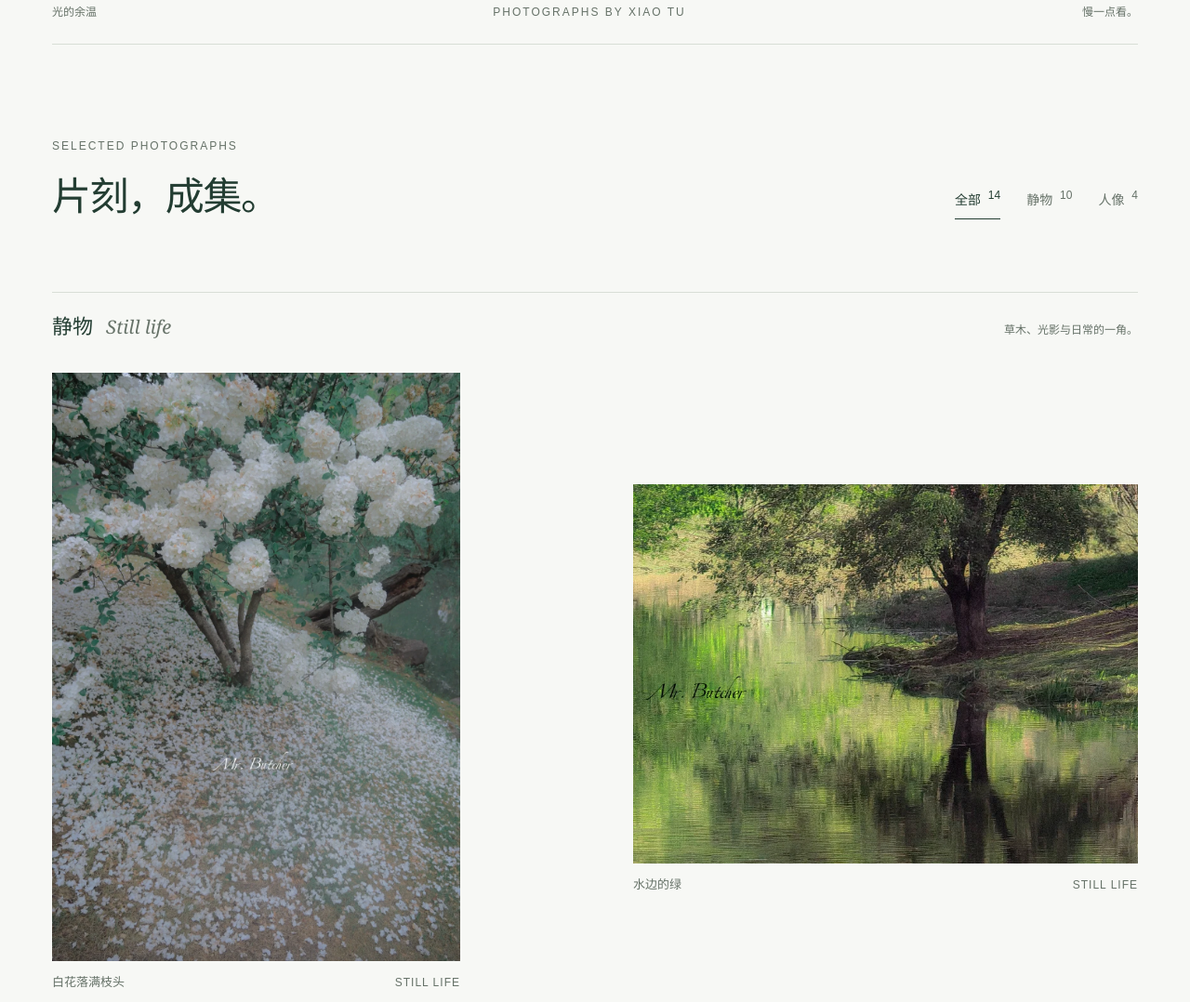
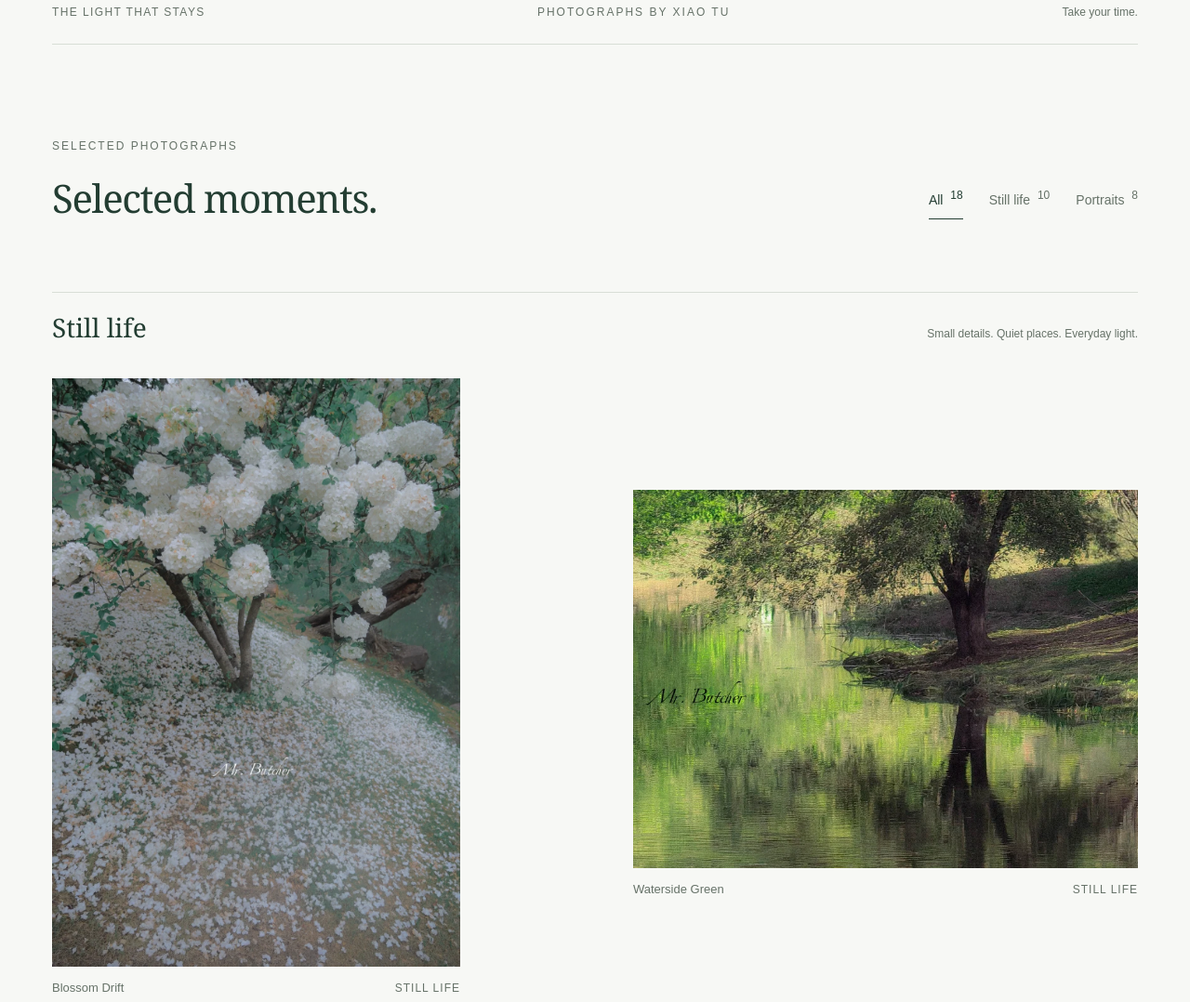
Before and after one commit to jujuruo/photography, a plain HTML site: page index.html in a window 1280 px wide. Shown: the part 730-1808 px from the top of the page at 93% size. Drawn offline with Linux system fonts and the light colour scheme.

Commit message:
Use English throughout portfolio and add four portraits

```diff
--- a/app.js
+++ b/app.js
@@ -11,9 +11,13 @@
   let currentId = '';
   let lastTrigger = null;
   const categories = [
-    {name:'静物', english:'Still life', description:'草木、光影与日常的一角。', css:'still'},
-    {name:'人像', english:'Portraits', description:'相遇的人，停留的瞬间。', css:'portrait'}
+    {name:'still-life', label:'Still life', description:'Small details. Quiet places. Everyday light.', css:'still'},
+    {name:'portraits', label:'Portraits', description:'People met. Moments kept.', css:'portrait'}
   ];
+  const categoryLabels = Object.fromEntries(categories.map(cat => [cat.name, cat.label]));
+  filters.forEach(button => {
+    button.querySelector('span').textContent = photos.filter(photo => button.dataset.filter === 'all' || photo.category === button.dataset.filter).length;
+  });
 
   function figure(photo) {
     const el = document.createElement('figure');
@@ -21,7 +25,7 @@
     const link = document.createElement('a');
     link.href = photo.large.src;
     link.dataset.photo = photo.id;
-    link.setAttribute('aria-label', `放大查看：${photo.title}`);
+    link.setAttribute('aria-label', `View photograph: ${photo.title}`);
     const img = document.createElement('img');
     img.src = photo.display.src;
     img.srcset = `${photo.small.src} ${photo.small.width}w, ${photo.display.src} ${photo.display.width}w`;
@@ -35,7 +39,7 @@
     const title = document.createElement('span');
     title.textContent = photo.title;
     const cat = document.createElement('span');
-    cat.textContent = photo.category === '人像' ? 'PORTRAITS' : 'STILL LIFE';
+    cat.textContent = categoryLabels[photo.category].toUpperCase();
     caption.append(title, cat);
     link.append(img);
     el.append(link, caption);
@@ -51,10 +55,7 @@
     heading.className = 'collection-heading';
     const title = document.createElement('h3');
     title.id = `${cat.css}-title`;
-    title.textContent = cat.name;
-    const english = document.createElement('span');
-    english.textContent = cat.english;
-    title.append(english);
+    title.textContent = cat.label;
     const description = document.createElement('p');
     description.textContent = cat.description;
     heading.append(title, description);
@@ -70,24 +71,24 @@
   }
 
   function setFilter(value, updateUrl = true) {
-    active = ['静物','人像'].includes(value) ? value : 'all';
+    active = categories.some(cat => cat.name === value) ? value : 'all';
     work.dataset.active = active;
     filters.forEach(button => button.setAttribute('aria-pressed', String(button.dataset.filter === active)));
     document.querySelectorAll('.collection').forEach(section => {
       section.hidden = active !== 'all' && section.dataset.category !== active;
     });
     const count = visiblePhotos().length;
-    status.textContent = `展示${active === 'all' ? '全部' : active} ${count} 张作品。`;
+    status.textContent = `Showing ${active === 'all' ? 'all' : categoryLabels[active].toLowerCase()}: ${count} photographs.`;
     if (updateUrl) {
       const url = new URL(window.location.href);
       if (active === 'all') url.searchParams.delete('collection');
-      else url.searchParams.set('collection', active === '人像' ? 'portraits' : 'still-life');
+      else url.searchParams.set('collection', active);
       history.replaceState(null, '', url);
     }
   }
   filters.forEach(button => button.addEventListener('click', () => setFilter(button.dataset.filter)));
   const initial = new URLSearchParams(location.search).get('collection');
-  setFilter(initial === 'portraits' ? '人像' : initial === 'still-life' ? '静物' : 'all', false);
+  setFilter(initial, false);
 
   function currentSequence() {
     const list = visiblePhotos();
@@ -100,7 +101,7 @@
     largeImage.src = photo.large.src;
     largeImage.alt = photo.alt;
     document.querySelector('#lightbox-title').textContent = photo.title;
-    document.querySelector('#lightbox-category').textContent = `${photo.category} · Xiao Tu`;
+    document.querySelector('#lightbox-category').textContent = `${categoryLabels[photo.category]} · Xiao Tu`;
     const list = currentSequence();
     document.querySelector('#lightbox-counter').textContent = `${String(list.findIndex(item => item.id === id) + 1).padStart(2,'0')} / ${String(list.length).padStart(2,'0')}`;
     if (!dialog.open) dialog.showModal();
--- a/index.html
+++ b/index.html
@@ -1,24 +1,24 @@
 <!doctype html>
-<html lang="zh-CN">
+<html lang="en">
 <head>
   <meta charset="utf-8">
   <meta name="viewport" content="width=device-width, initial-scale=1">
-  <meta name="description" content="Xiao Tu 的摄影选集。人像、草木与日常光影。">
+  <meta name="description" content="Selected photographs by Xiao Tu. Portraits, still life, and the light in between.">
   <meta name="theme-color" content="#f7f8f5">
-  <title>光的余温 · Xiao Tu Photography</title>
+  <title>The Light That Stays · Xiao Tu Photography</title>
   <link rel="icon" href="favicon.svg" type="image/svg+xml">
-  <link rel="stylesheet" href="styles.css">
-  <script src="photos.js" defer></script>
-  <script src="app.js" defer></script>
+  <link rel="stylesheet" href="styles.css?v=2">
+  <script src="photos.js?v=2" defer></script>
+  <script src="app.js?v=2" defer></script>
 </head>
 <body>
-  <a class="skip-link" href="#work">跳到摄影作品</a>
+  <a class="skip-link" href="#work">Skip to photographs</a>
   <header class="header page-width">
-    <a href="#top" class="wordmark" aria-label="Xiao Tu 摄影集首页">Xiao Tu<span>PHOTOGRAPHY</span></a>
-    <nav aria-label="主导航">
-      <a href="#work">作品</a>
-      <a href="#about">关于</a>
-      <a class="academic" href="https://jujuruo.github.io/" target="_blank" rel="noopener noreferrer">学术主页<span class="external-note">新窗口</span></a>
+    <a href="#top" class="wordmark" aria-label="Xiao Tu photography home">Xiao Tu<span>PHOTOGRAPHY</span></a>
+    <nav aria-label="Main navigation">
+      <a href="#work">Work</a>
+      <a href="#about">About</a>
+      <a class="academic" href="https://jujuruo.github.io/" target="_blank" rel="noopener noreferrer">Research<span class="external-note"> (opens in a new tab)</span></a>
     </nav>
   </header>
 
@@ -26,49 +26,48 @@
     <section class="hero page-width" aria-labelledby="hero-title">
       <div class="hero-copy">
         <p class="eyebrow"><span class="small-line"></span> A PERSONAL PHOTO JOURNAL</p>
-        <h1 id="hero-title">一些日常，<br>一些<span class="soft-ink">余光。</span></h1>
-        <p class="hero-english">The light<br><em>that stays.</em></p>
+        <h1 id="hero-title">The light<br><em class="soft-ink">that stays.</em></h1>
         <div class="hero-bottom">
-          <p>人像、草木与日常光影。<br>把片刻，慢慢留下来。</p>
-          <a class="text-link" href="#work">翻开摄影集</a>
+          <p>Portraits, still life,<br>and the light in between.</p>
+          <a class="text-link" href="#work">View the collection</a>
         </div>
       </div>
       <figure class="hero-photo">
-        <a href="assets/waterside-large.webp" data-photo="waterside" aria-label="放大查看：水边的绿">
-          <img src="assets/waterside-display.webp" srcset="assets/waterside-small.webp 800w, assets/waterside-display.webp 1600w" sizes="(max-width: 760px) 90vw, 56vw" alt="岸边树木与春绿色光影倒映在水面" width="2260" height="1694" fetchpriority="high">
+        <a href="assets/waterside-large.webp" data-photo="waterside" aria-label="View photograph: Waterside Green">
+          <img src="assets/waterside-display.webp" srcset="assets/waterside-small.webp 800w, assets/waterside-display.webp 1600w" sizes="(max-width: 760px) 90vw, 56vw" alt="A tree and green light reflected in the water beside a quiet bank" width="2260" height="1694" fetchpriority="high">
         </a>
-        <figcaption><span>水边的绿</span><span>STILL LIFE / 静物</span></figcaption>
+        <figcaption><span>Waterside Green</span><span>STILL LIFE</span></figcaption>
       </figure>
-      <div class="hero-footnote"><span>光的余温</span><span>PHOTOGRAPHS BY XIAO TU</span><span>慢一点看。</span></div>
+      <div class="hero-footnote"><span>THE LIGHT THAT STAYS</span><span>PHOTOGRAPHS BY XIAO TU</span><span>Take your time.</span></div>
     </section>
 
     <section id="work" class="works page-width" aria-labelledby="work-title">
       <div class="work-heading">
-        <div><p class="eyebrow">SELECTED PHOTOGRAPHS</p><h2 id="work-title">片刻，成集。</h2></div>
-        <div class="filter-group" role="group" aria-label="筛选作品类别">
-          <button type="button" data-filter="all" aria-pressed="true">全部 <span>14</span></button>
-          <button type="button" data-filter="静物" aria-pressed="false">静物 <span>10</span></button>
-          <button type="button" data-filter="人像" aria-pressed="false">人像 <span>4</span></button>
+        <div><p class="eyebrow">SELECTED PHOTOGRAPHS</p><h2 id="work-title">Selected moments.</h2></div>
+        <div class="filter-group" role="group" aria-label="Filter photographs by category">
+          <button type="button" data-filter="all" aria-pressed="true">All <span>18</span></button>
+          <button type="button" data-filter="still-life" aria-pressed="false">Still life <span>10</span></button>
+          <button type="button" data-filter="portraits" aria-pressed="false">Portraits <span>8</span></button>
         </div>
       </div>
-      <p id="filter-status" class="sr-only" role="status" aria-live="polite">展示全部 14 张作品。</p>
+      <p id="filter-status" class="sr-only" role="status" aria-live="polite">Showing all 18 photographs.</p>
       <div id="galleries"></div>
-      <noscript><p>开启 JavaScript 可浏览完整摄影集与分类。你也可以先<a href="assets/waterside-large.webp">查看封面照片</a>。</p></noscript>
+      <noscript><p>Enable JavaScript to browse the complete collection and categories, or <a href="assets/waterside-large.webp">view the cover photograph</a>.</p></noscript>
     </section>
 
     <section class="about-section page-width" id="about" aria-labelledby="about-title">
-      <div class="about-label"><p class="eyebrow">BEHIND THE CAMERA</p><h2 id="about-title">镜头之外</h2></div>
-      <div class="about-copy"><p class="about-name">Xiao Tu</p><p>关于人，也关于身边安静的事物。<br>这里收集镜头里的一些日常。</p><a class="text-link" href="https://jujuruo.github.io/" target="_blank" rel="noopener noreferrer">访问学术主页</a></div>
+      <div class="about-label"><p class="eyebrow">BEHIND THE CAMERA</p><h2 id="about-title">A quieter kind of looking.</h2></div>
+      <div class="about-copy"><p class="about-name">Xiao Tu</p><p>People, quiet places, and everyday light.<br>A collection of moments along the way.</p><a class="text-link" href="https://jujuruo.github.io/" target="_blank" rel="noopener noreferrer">Visit my research homepage</a></div>
     </section>
   </main>
 
-  <footer class="footer page-width"><span>© <span id="year">2026</span> Xiao Tu</span><span>光的余温 · PHOTOGRAPHY</span><a href="#top">回到开头</a></footer>
+  <footer class="footer page-width"><span>© <span id="year">2026</span> Xiao Tu</span><span>THE LIGHT THAT STAYS · PHOTOGRAPHY</span><a href="#top">Back to top</a></footer>
 
   <dialog class="lightbox" id="lightbox" aria-labelledby="lightbox-title">
-    <div class="lightbox-bar"><span id="lightbox-counter"></span><button class="close-lightbox" type="button" autofocus>关闭 <span aria-hidden="true">×</span></button></div>
-    <div class="lightbox-stage"><button class="prev" type="button" aria-label="上一张">上一张</button><img id="lightbox-image" alt=""><button class="next" type="button" aria-label="下一张">下一张</button></div>
+    <div class="lightbox-bar"><span id="lightbox-counter"></span><button class="close-lightbox" type="button" autofocus>Close <span aria-hidden="true">×</span></button></div>
+    <div class="lightbox-stage"><button class="prev" type="button" aria-label="Previous photograph">Previous</button><img id="lightbox-image" alt=""><button class="next" type="button" aria-label="Next photograph">Next</button></div>
     <div class="lightbox-caption"><h2 id="lightbox-title"></h2><p id="lightbox-category"></p></div>
-    <p class="lightbox-help">左右键切换 · Esc 关闭</p>
+    <p class="lightbox-help">Left / right keys to browse · Esc to close</p>
   </dialog>
 </body>
 </html>
--- a/photos.js
+++ b/photos.js
@@ -1,9 +1,9 @@
 window.PHOTOGRAPHS = [
   {
     "id": "flowers",
-    "category": "静物",
-    "title": "白花落满枝头",
-    "alt": "白色花簇、绿色枝叶与落满花瓣的地面",
+    "category": "still-life",
+    "title": "Blossom Drift",
+    "alt": "White flower clusters, green branches, and a carpet of fallen petals",
     "width": 3640,
     "height": 5245,
     "small": {
@@ -24,9 +24,9 @@ window.PHOTOGRAPHS = [
   },
   {
     "id": "waterside",
-    "category": "静物",
-    "title": "水边的绿",
-    "alt": "岸边树木与春绿色光影倒映在水面",
+    "category": "still-life",
+    "title": "Waterside Green",
+    "alt": "A tree and green light reflected in the water beside a quiet bank",
     "width": 2260,
     "height": 1694,
     "small": {
@@ -47,9 +47,9 @@ window.PHOTOGRAPHS = [
   },
   {
     "id": "night-bloom",
-    "category": "静物",
-    "title": "夜里开花",
-    "alt": "暗红色夜空下被闪光灯照亮的白色花枝",
+    "category": "still-life",
+    "title": "Night Bloom",
+    "alt": "White flowering branches lit by flash against a dark red night sky",
     "width": 2048,
     "height": 1536,
     "small": {
@@ -70,9 +70,9 @@ window.PHOTOGRAPHS = [
   },
   {
     "id": "ginkgo",
-    "category": "静物",
-    "title": "叶间有光",
-    "alt": "阳光透过层叠的金黄色银杏叶",
+    "category": "still-life",
+    "title": "Light Through Leaves",
+    "alt": "Sunlight shining through layers of golden ginkgo leaves",
     "width": 1887,
     "height": 1415,
     "small": {
@@ -93,9 +93,9 @@ window.PHOTOGRAPHS = [
   },
   {
     "id": "blue-spring",
-    "category": "静物",
-    "title": "蓝色的春天",
-    "alt": "蓝天下交错生长的白色花枝",
+    "category": "still-life",
+    "title": "Blue Spring",
+    "alt": "Interlaced white flowering branches against a blue sky",
     "width": 5568,
     "height": 3712,
     "small": {
@@ -116,9 +116,9 @@ window.PHOTOGRAPHS = [
   },
   {
     "id": "window",
-    "category": "静物",
-    "title": "窗里的黄昏",
-    "alt": "玻璃窗上的树影和一盏暖黄色灯泡",
+    "category": "still-life",
+    "title": "Window Light",
+    "alt": "Reflected trees in a window and a glowing amber light bulb",
     "width": 3712,
     "height": 5568,
     "small": {
@@ -139,9 +139,9 @@ window.PHOTOGRAPHS = [
   },
   {
     "id": "cat",
-    "category": "静物",
-    "title": "午后的旁观者",
-    "alt": "黑白猫卧在窗边，身后是雕像与手写的墙面",
+    "category": "still-life",
+    "title": "An Afternoon Observer",
+    "alt": "A black-and-white cat resting by a window in front of a sculpture and a handwritten wall",
     "width": 2397,
     "height": 3196,
     "small": {
@@ -162,9 +162,9 @@ window.PHOTOGRAPHS = [
   },
   {
     "id": "lotus",
-    "category": "静物",
-    "title": "夏日一角",
-    "alt": "粉色荷花、绿色荷叶与浅色裙摆上的日光",
+    "category": "still-life",
+    "title": "A Corner of Summer",
+    "alt": "Pink lotus flowers, green leaves, and sunlight on a pale skirt",
     "width": 2736,
     "height": 3648,
     "small": {
@@ -185,9 +185,9 @@ window.PHOTOGRAPHS = [
   },
   {
     "id": "room",
-    "category": "静物",
-    "title": "安静的房间",
-    "alt": "陶罐里的细枝绿叶与室内的木椅和灯光",
+    "category": "still-life",
+    "title": "A Quiet Room",
+    "alt": "Fine green branches in a ceramic vessel beside wooden chairs and soft indoor light",
     "width": 2807,
     "height": 3878,
     "small": {
@@ -208,9 +208,9 @@ window.PHOTOGRAPHS = [
   },
   {
     "id": "mountains",
-    "category": "静物",
-    "title": "山在途中",
-    "alt": "三幅山景拼接，包含晴空、车窗外的山和黄昏",
+    "category": "still-life",
+    "title": "Mountains in Passing",
+    "alt": "A three-panel mountain collage with a blue sky, a view from a moving vehicle, and dusk",
     "width": 1080,
     "height": 1440,
     "small": {
@@ -231,9 +231,9 @@ window.PHOTOGRAPHS = [
   },
   {
     "id": "afternoon",
-    "category": "人像",
-    "title": "坐在光里",
-    "alt": "窗边绿植围绕的人像与下方猫咪照片组成的双联画",
+    "category": "portraits",
+    "title": "In the Afternoon Light",
+    "alt": "A diptych of a person seated among window-side plants and a cat below",
     "width": 4936,
     "height": 6581,
     "small": {
@@ -254,9 +254,9 @@ window.PHOTOGRAPHS = [
   },
   {
     "id": "warm-night",
-    "category": "人像",
-    "title": "暖色的夜",
-    "alt": "室内暖色灯光下侧身望向一旁的人像",
+    "category": "portraits",
+    "title": "A Warm Night",
+    "alt": "A side-facing portrait under warm indoor lighting",
     "width": 3000,
     "height": 4000,
     "small": {
@@ -277,9 +277,9 @@ window.PHOTOGRAPHS = [
   },
   {
     "id": "by-the-lotus",
-    "category": "人像",
-    "title": "荷塘边",
-    "alt": "夜色中面向荷塘的人像背影",
+    "category": "portraits",
+    "title": "By the Lotus Pond",
+    "alt": "A portrait from behind, facing a lotus pond at night",
     "width": 1440,
     "height": 1080,
     "small": {
@@ -300,9 +300,9 @@ window.PHOTOGRAPHS = [
   },
   {
     "id": "white-dress",
-    "category": "人像",
-    "title": "光停在这里",
-    "alt": "穿白色长裙坐在木椅上的人像，阳光从一侧照入",
+    "category": "portraits",
+    "title": "Where the Light Pauses",
+    "alt": "A person in a white dress seated on a wooden chair in side light",
     "width": 1206,
     "height": 1663,
     "small": {
@@ -320,5 +320,97 @@ window.PHOTOGRAPHS = [
       "width": 1206,
       "height": 1663
     }
+  },
+  {
+    "id": "passing-by",
+    "category": "portraits",
+    "title": "Passing By",
+    "alt": "A person in a dark coat turning back beside a green, tree-lined street",
+    "width": 2127,
+    "height": 2835,
+    "small": {
+      "src": "assets/passing-by-small.webp",
+      "width": 600,
+      "height": 800
+    },
+    "display": {
+      "src": "assets/passing-by-display.webp",
+      "width": 1200,
+      "height": 1600
+    },
+    "large": {
+      "src": "assets/passing-by-large.webp",
+      "width": 1801,
+      "height": 2400
+    }
+  },
+  {
+    "id": "under-the-blossoms",
+    "category": "portraits",
+    "title": "Under the Blossoms",
+    "alt": "A portrait beneath pink flowering branches",
+    "width": 1536,
+    "height": 2048,
+    "small": {
+      "src": "assets/under-the-blossoms-small.webp",
+      "width": 600,
+      "height": 800
+    },
+    "display": {
+      "src": "assets/under-the-blossoms-display.webp",
+      "width": 1200,
+      "height": 1600
+    },
+    "large": {
+      "src": "assets/under-the-blossoms-large.webp",
+      "width": 1536,
+      "height": 2048
+    }
+  },
+  {
+    "id": "late-sun",
+    "category": "portraits",
+    "title": "Late Sun, Open Road",
+    "alt": "A diptych of a sunlit portrait inside a car and traffic seen through the windscreen",
+    "width": 3072,
+    "height": 4096,
+    "small": {
+      "src": "assets/late-sun-small.webp",
+      "width": 600,
+      "height": 800
+    },
+    "display": {
+      "src": "assets/late-sun-display.webp",
+      "width": 1200,
+      "height": 1600
+    },
+    "large": {
+      "src": "assets/late-sun-large.webp",
+      "width": 1800,
+      "height": 2400
+    }
+  },
+  {
+    "id": "cafe-companions",
+    "category": "portraits",
+    "title": "Cafe Companions",
+    "alt": "A diptych of a black-and-white cat on a cafe counter and a seated portrait below",
+    "width": 4580,
+    "height": 6870,
+    "small": {
+      "src": "assets/cafe-companions-small.webp",
+      "width": 533,
+      "height": 800
+    },
+    "display": {
+      "src": "assets/cafe-companions-display.webp",
+      "width": 1067,
+      "height": 1600
+    },
+    "large": {
+      "src": "assets/cafe-companions-large.webp",
+      "width": 1600,
+      "height": 2400
+    }
   }
 ];
```
Also changed, not shown: assets/cafe-companions-display.webp (added), assets/cafe-companions-large.webp (added), assets/cafe-companions-small.webp (added), assets/late-sun-display.webp (added), assets/late-sun-large.webp (added), assets/late-sun-small.webp (added), assets/passing-by-display.webp (added), assets/passing-by-large.webp (added), assets/passing-by-small.webp (added), assets/under-the-blossoms-display.webp (added), assets/under-the-blossoms-large.webp (added), assets/under-the-blossoms-small.webp (added), styles.css, 1 other file.
